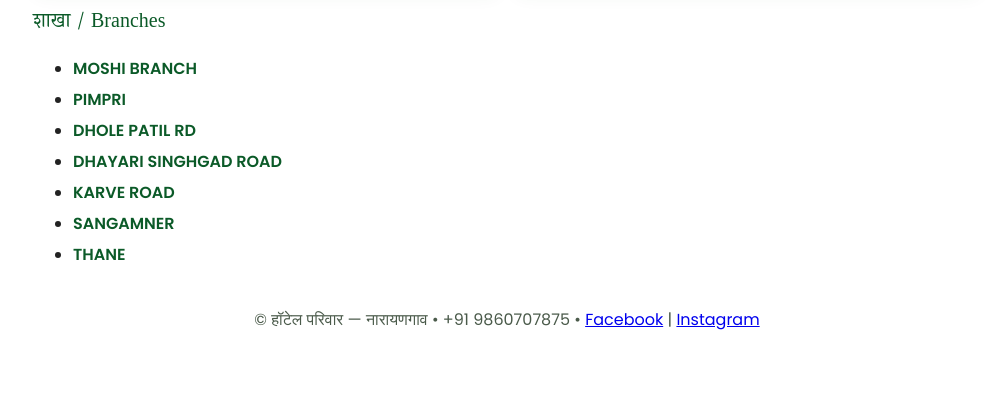
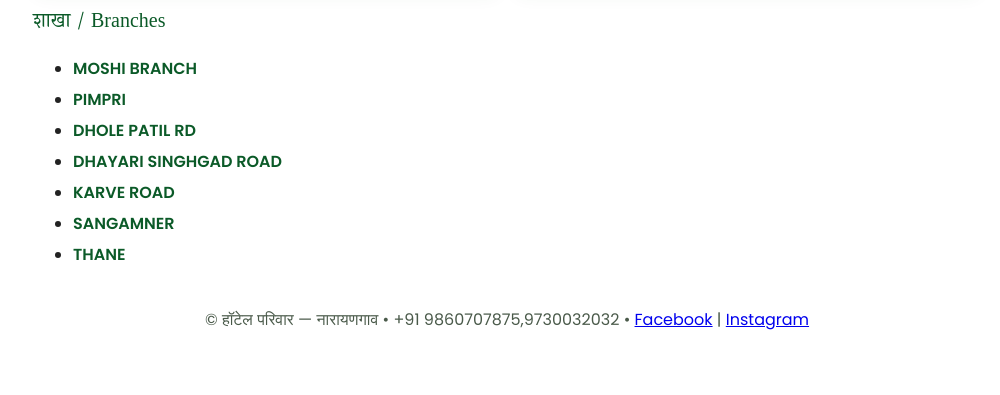
Before and after one commit to rkpstocksale-hub/hotel-parivar-menu, a plain HTML site: page index.html in a window 1280 px wide. Shown: the part 2411-2806 px from the top of the page, without its empty margins (133-1133 px from the left). Drawn offline with Linux system fonts and the light colour scheme; files whose address does not match are found by name.

Commit message:
Update index.html

```diff
--- a/index.html
+++ b/index.html
@@ -86,7 +86,7 @@ body{margin:0;background:var(--bg);color:#222;font-family:'Poppins',sans-serif}
   <div class="section-title">शाखा / Branches</div>
   <ul id="branchList" class="branch-list"></ul>
 
-  <div class="footer">© हॉटेल परिवार — नारायणगाव • +91 9860707875 • <a href="https://www.facebook.com/HotelPariwar/" target="_blank">Facebook</a> | <a href="https://www.instagram.com/hotel_pariwar/?hl=en" target="_blank">Instagram</a></div>
+  <div class="footer">© हॉटेल परिवार — नारायणगाव • +91 9860707875,9730032032 • <a href="https://www.facebook.com/HotelPariwar/" target="_blank">Facebook</a> | <a href="https://www.instagram.com/hotel_pariwar/?hl=en" target="_blank">Instagram</a></div>
 </main>
 
 <script>
```
